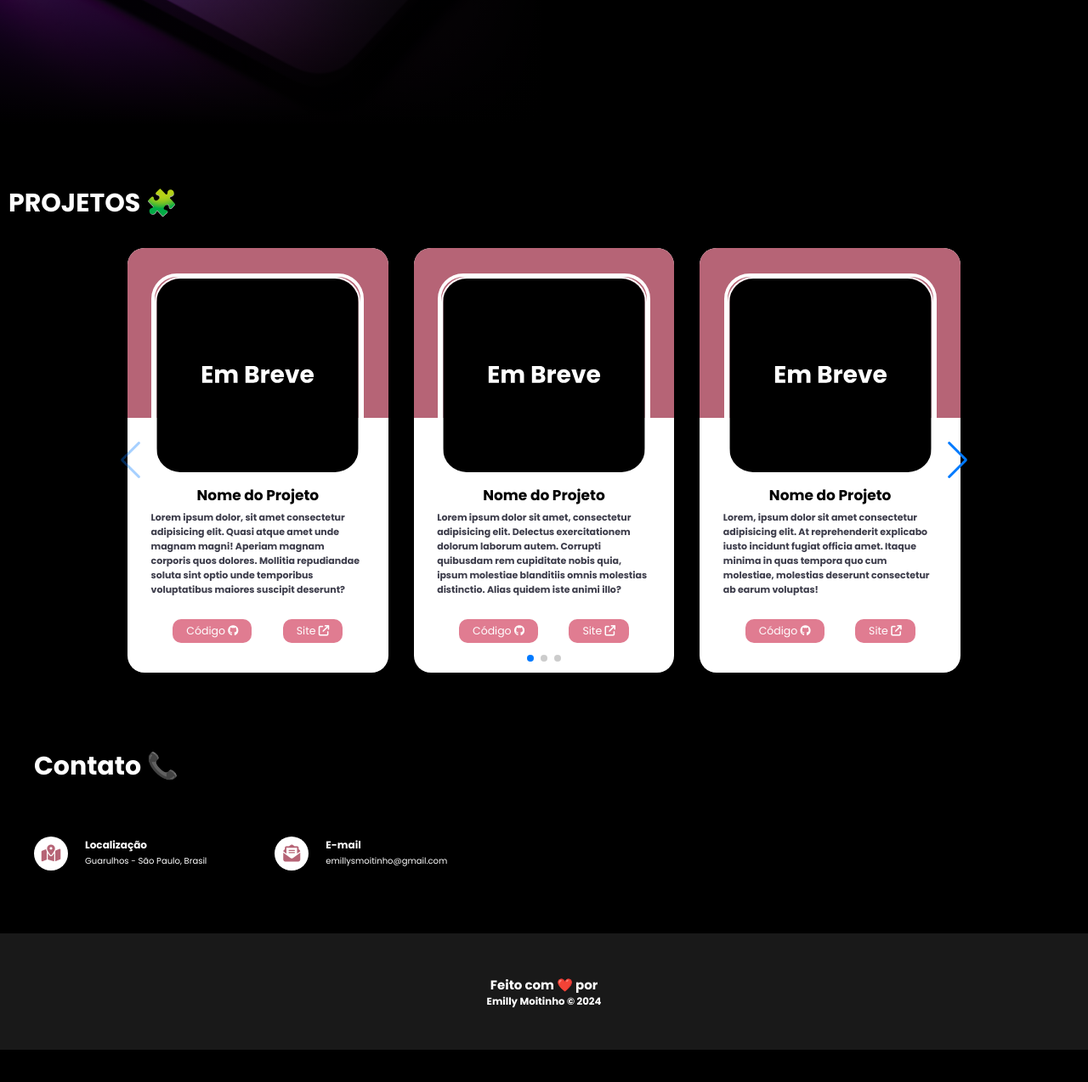
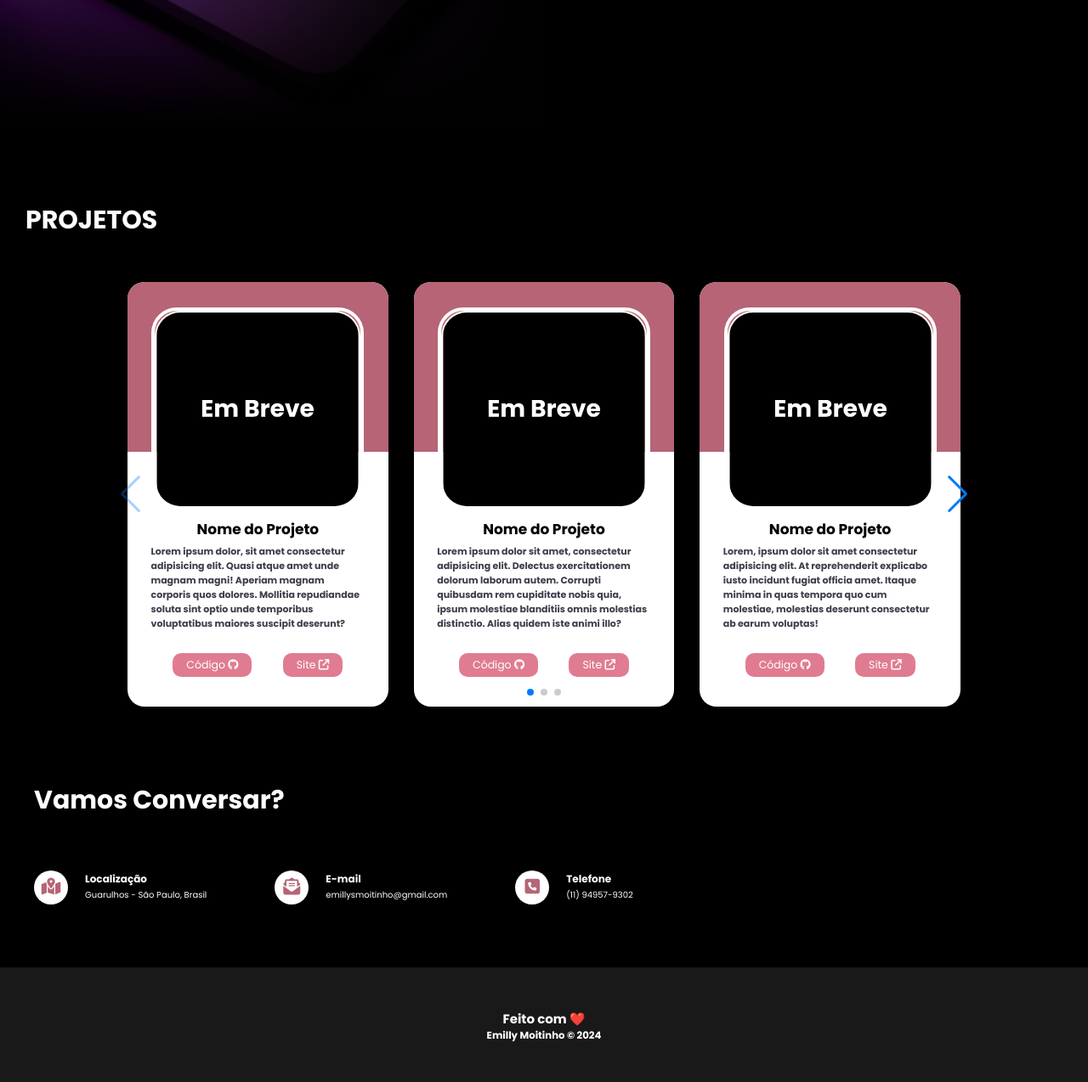
Before and after one commit to EmillysMoitinho/portfolio-emilly, a plain HTML site: page index.html in a window 1280 px wide. Shown: the part 1453-2727 px from the top of the page at 85% size. Before the commit the page ends 2689 px from the top, so only its background shows below. Drawn offline with nearby package versions, Linux system fonts and the light colour scheme.

Commit message:
finished

```diff
--- a/index.html
+++ b/index.html
@@ -15,11 +15,10 @@
   <link rel="stylesheet" href="https://cdn.jsdelivr.net/npm/swiper@9/swiper-bundle.min.css" />
 
   <link rel="stylesheet" href="style.css">
-  <title>Portfólio - Ivo Jr</title>
+  <title>Portfólio - Emilly Motinho</title>
 </head>
 
 <body>
-  <!-- Header -->
   <section id="header">
     <a class="header-title" href="/">
       <h1>
@@ -40,9 +39,7 @@
     </nav>
 
   </section>
-  <!-- End Header -->
 
-  <!-- Person -->
   <section id="person">
     <div class="person-content">
       <div class="person-name">
@@ -88,9 +85,7 @@
       </div>
     </div>
   </section>
-  <!-- End Person -->
 
-  <!-- About -->
   <section id="about">
     <div class="background-about">
       <div class="img-wrapper">
@@ -126,21 +121,17 @@
       </div>
     </div>
   </section>
-  <!-- End about -->
 
-  <!-- Projects -->
   <section id="projects">
     <div class="projects-title">
-      <h2>PROJETOS 🧩</h2>
+      <h2> PROJETOS </h2>
     </div>
 
     <div class="container-projects">
       <div class="swiper mySwiper">
-        <!-- wrapper-projects -->
 
         <div class="swiper-wrapper">
 
-          <!-- content-project -->
           <div class="swiper-slide card-project">
             <div class="image-project">
               <a href="/">
@@ -265,51 +256,57 @@
 
 
   </section>
-  <!-- End Projects -->
 
   <section id="contacts">
     <div class="contact-icon-content">
-      <h2>Contato 📞</h2>
+      <h2>Vamos Conversar? </h2>
     </div>
 
     <div class="contact-icons-wrapper">
       <div class="contact-icon-content">
         <div class="contact-icon">
-          <i class="fa-solid fa-map-location-dot"></i>
+          <a href="https://maps.app.goo.gl/tvL5wNhWBg7hqZQL8" target="_blank"><i class="fa-solid fa-map-location-dot"></i></a>
         </div>
         <div class="contact-info">
           <span>Localização</span>
-          <p>Guarulhos - São Paulo, Brasil</p>
+          <a href="https://maps.app.goo.gl/tvL5wNhWBg7hqZQL8" target="_blank"><p>Guarulhos - São Paulo, Brasil</p></a>
         </div>
       </div>
 
       <div class="contact-icon-content">
         <div class="contact-icon">
-          <i class="fa-solid fa-envelope-open-text"></i>
+          <a href="mailto:emillysmoitinho@gmail.com"><i class="fa-solid fa-envelope-open-text"></i></a>
         </div>
         <div class="contact-info">
           <span>E-mail</span>
-          <a href="mailto:maciel.jr95@gmail.com">
+          <a href="mailto:emillysmoitinho@gmail.com">
             emillysmoitinho@gmail.com
           </a>
         </div>
       </div>
 
-
+      <div class="contact-icon-content">
+        <div class="contact-icon">
+          <a href="https://wa.me/5511949579302" target="_blank"><i class="fa-solid fa-square-phone"></i></a>
+        </div>
+        <div class="contact-info">
+          <span>Telefone</span>
+          <a href="https://wa.me/5511949579302" target="_blank">(11) 94957-9302</a>
+        </div>
+      </div>
     </div>
 
 
 
   </section>
 
-  <!-- Footer -->
   <section id="footer">
     <div class="container-footer">
-      <h2>Feito com ❤️ por</h2>
+      <h2>Feito com ❤️</h2>
       <h3>Emilly Moitinho © 2024</h3>
     </div>
   </section>
-  <!-- End Footer -->
+
   <script src="https://cdn.jsdelivr.net/npm/swiper@9/swiper-bundle.min.js"></script>
 
   <script src="scripts.js"></script>
--- a/style.css
+++ b/style.css
@@ -131,9 +131,6 @@ body {
     background: #FFFFFF;
   }
 
-
-  /* ATIVO */
-
   .navbar.active .navbar-links {
     clip-path: circle(1400px at 90% -18%);
     pointer-events: all;
@@ -174,14 +171,6 @@ body {
     font-size: calc(1vw + .3rem);
   }
 }
-
-
-
-
-
-
-
-
 
 #person {
   height: 100vh;
@@ -324,7 +313,6 @@ body {
   font-size: 1.25vh;
 }
 
-/* sm */
 @media (max-width: 376px) {
   .person-name {
     padding: 0px 10px;
@@ -352,7 +340,6 @@ body {
 }
 
 
-/* sm -> md */
 @media (min-width: 377px) and (max-width: 768px) {
   .person-name {
     padding: 0px 10px;
@@ -482,7 +469,6 @@ body {
   }
 }
 
-/* Final da primeira página */
 
 #about {
   height: auto;
@@ -617,7 +603,6 @@ body {
   filter: brightness(.8);
 }
 
-/* sm */
 @media (max-width: 375px) {
   .box-about {
     padding: 1rem
@@ -674,8 +659,6 @@ body {
 }
 
 
-/* Final da sobre */
-
 #projects {
   height: auto;
   width: 100%;
@@ -687,23 +670,12 @@ body {
 
 .projects-title h2 {
   margin-top: 60px;
-  padding: 1rem;
+  padding: 30px;
 
   font-size: 3rem;
   color: #FFFFFF;
 }
 
-/* .wrapper-projects {
-  display: flex;
-  align-items: center;
-  justify-content: center;
-
-  flex-direction: row;
-
-  height: 500px;
-
-  margin-top: 2rem;
-} */
 
 .container-projects {
   height: 100%;
@@ -731,14 +703,11 @@ body {
 }
 
 .card-project {
-  /* width: 320px; */
-  /* height: 450px; */
 
   height: 100%;
   width: 100%;
 
   padding: 30px 20px 20px;
-  /* margin: 0px 10px; */
 
   position: relative;
   background: #FFFFFF;
@@ -767,16 +736,6 @@ body {
 
   z-index: -1;
 }
-
-/* .content-project {
-  height: 100%;
-  width: 100%;
-
-  display: flex;
-  flex-direction: column;
-
-  z-index: 1;
-} */
 
 .image-project {
   max-height: 240px;
@@ -911,8 +870,6 @@ body {
     margin-right: 1vw;
   }
 }
-
-/* Final do projetc */
 
 #contacts {
   display: flex;
```
